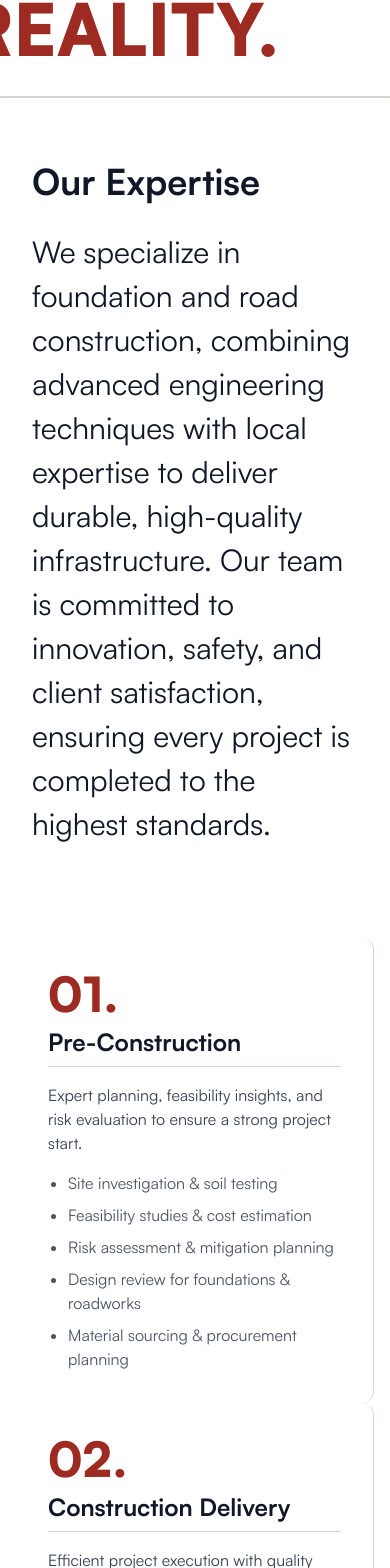
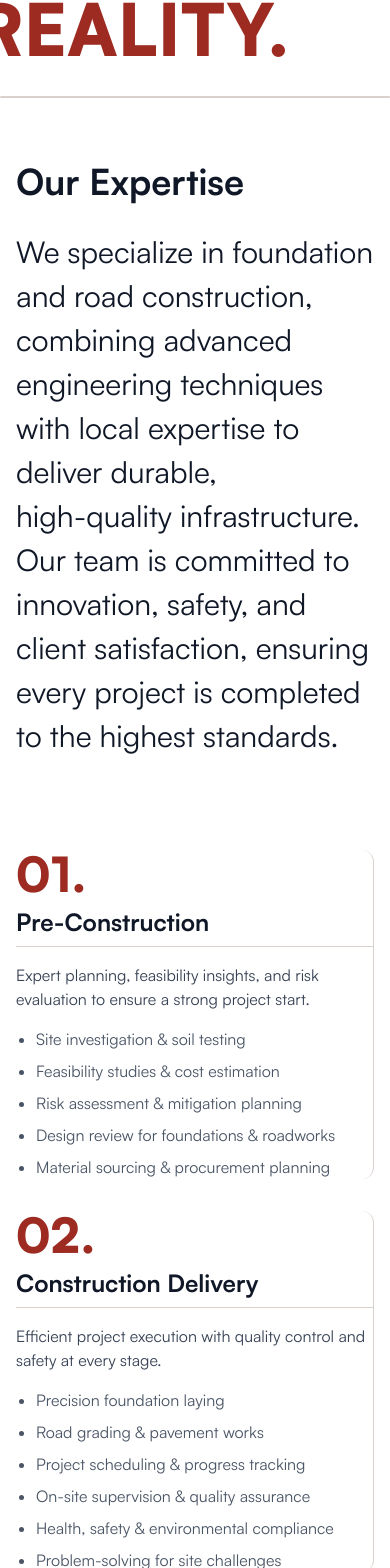
Before and after one commit to Radot9/Bioyoq-engineering, a React (Vite) app: page / in a window 390 px wide. Shown: the part 1600-3168 px from the top of the page. Built offline with nearby package versions, Linux system fonts and the light colour scheme.

Commit message:
Fixed sectrion padding

```diff
--- a/src/pages/Home.jsx
+++ b/src/pages/Home.jsx
@@ -92,7 +92,7 @@ export default function Home() {
       </section>
 
       {/* Our Expertise Section */}
-      <section className="mx-auto max-w-screen-2xl px-8 py-8 lg:py-16">
+      <section className="mx-auto max-w-screen-2xl px-4 md:px-8 py-8 lg:py-16">
         <h2 className="text-4xl font-bold mb-8 text-gray-900">Our Expertise</h2>
         <div className="w-full md:w-7/10 text-left">
           <SlideUpParagraph>
@@ -103,11 +103,11 @@ export default function Home() {
 
       {/* Process Section */}
       <section className="mx-auto max-w-screen-2xl px-4 md:px-8 py-8 lg:py-16">
-        <div className="grid grid-cols-1 md:grid-cols-3 divide-x divide-amber-950/20">
+        <div className="grid grid-cols-1 md:grid-cols-3 divide-x divide-amber-950/20 space-y-8 md:space-y-0">
           {processSteps.map((step, idx) => (
             <motion.div
               key={step.title}
-              className="bg-transparent rounded-xl p-8 flex flex-col items-start"
+              className="bg-transparent rounded-xl md:p-8 flex flex-col items-start"
               initial={{ opacity: 0, y: 40 }}
               whileInView={{ opacity: 1, y: 0 }}
               viewport={{ once: true, amount: 0.3 }}
```
